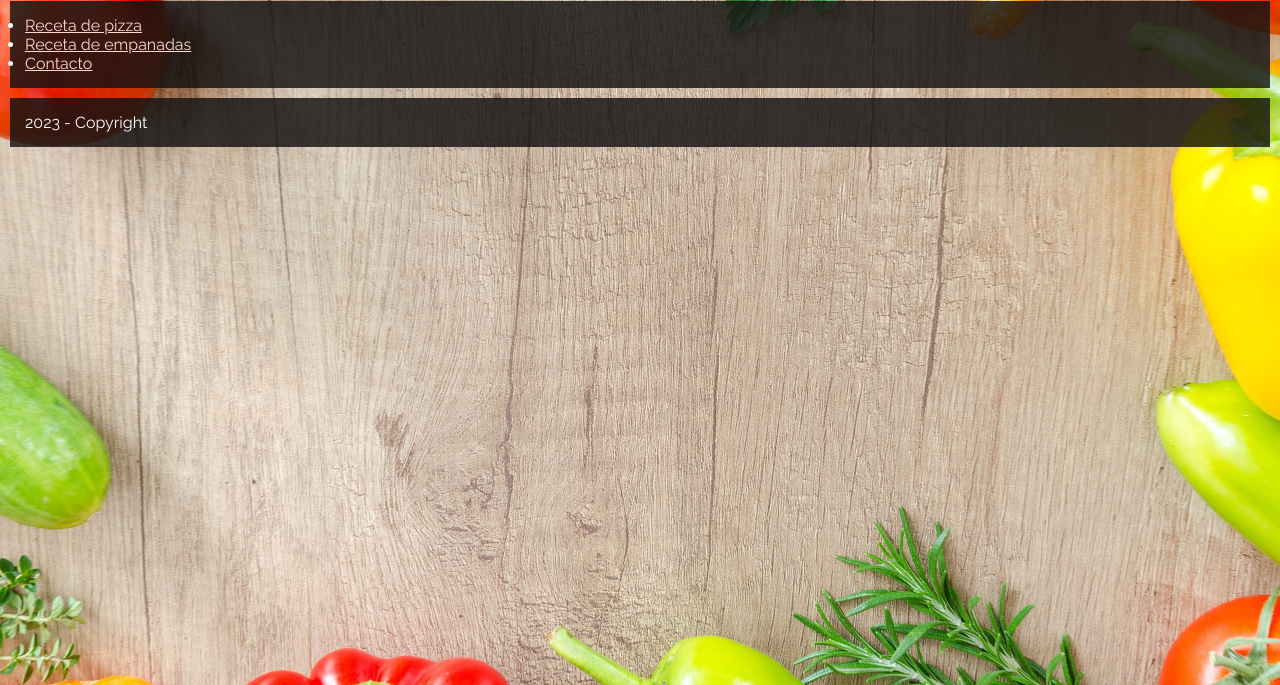
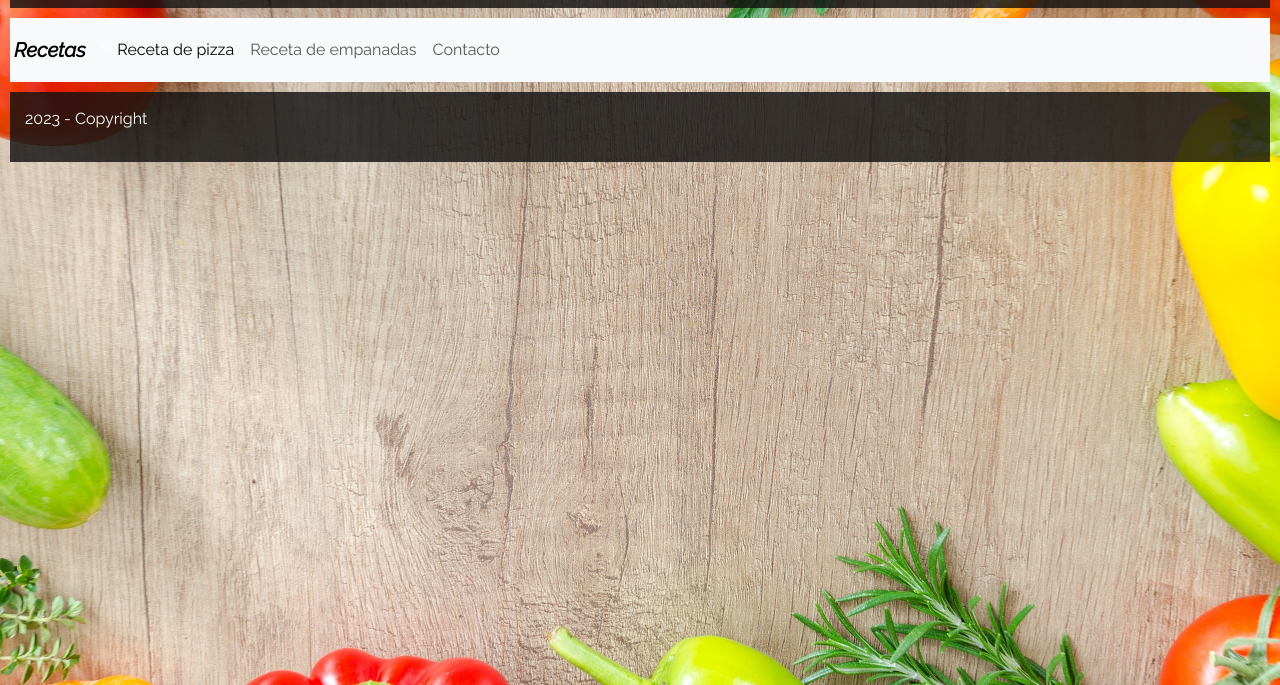
Before and after one commit to CaC2023c2-FullStackPython-23520/recetas-cac, a plain HTML site: page index.html in a window 1280 px wide. Shown: the part 115-800 px from the top of the page. Drawn offline with nearby package versions, Linux system fonts and the light colour scheme.

Commit message:
se incorpora bootstrap y se hace nuevo nav

```diff
--- a/index.html
+++ b/index.html
@@ -6,6 +6,7 @@
     <meta name="viewport" content="width=device-width, initial-scale=1.0">
     <title>Recetas CaC</title>
     <link rel="shortcut icon" href="img/favicon.ico" type="image/x-icon">
+    <link href="https://cdn.jsdelivr.net/npm/bootstrap@5.3.1/dist/css/bootstrap.min.css" rel="stylesheet" integrity="sha384-4bw+/aepP/YC94hEpVNVgiZdgIC5+VKNBQNGCHeKRQN+PtmoHDEXuppvnDJzQIu9" crossorigin="anonymous">
     <link rel="stylesheet" href="css/styles.css">
 </head>
 
@@ -14,16 +15,62 @@
         <h1 class="oscuro subrayado">Recetas CaC</h1>
         <h2 class="subrayado">Las mejores comidas</h2>
     </header>
-    <nav>
+    <!-- <nav>
         <ul>
             <li><a href="pages/pizza.html">Receta de pizza</a></li>
             <li><a href="pages/empanadas.html">Receta de empanadas</a></li>
             <li><a id="enlaceDeContacto" href="pages/contacto.html">Contacto</a></li>
         </ul>
-    </nav>
+    </nav> -->
+    <nav class="navbar navbar-expand-lg navbar-light bg-light">
+        <div class="container-fluid p-1">
+
+          <a class="navbar-brand" href="#">
+
+            <p class=" m-0 text-center ">
+                <i><b>Recetas</b> </i>
+            </p>
+          </a>
+
+          <button class="navbar-toggler p-1" type="button" data-bs-toggle="collapse" data-bs-target="#navbarSupportedContent" aria-controls="navbarSupportedContent" aria-expanded="false" aria-label="Toggle navigation">
+            <span class="navbar-toggler-icon p-1"></span>
+          </button>
+          <div class="collapse navbar-collapse " id="navbarSupportedContent">
+            <ul class="navbar-nav">
+           ¿
+              <li class="nav-item">
+                <a class="nav-link active" aria-current="page" href="pages/pizza.html">Receta de pizza</a>
+
+              </li>
+              <li class="nav-item">
+                <a class="nav-link" href="pages/empanadas.html">Receta de empanadas</a>
+              </li>
+              <!-- <li class="nav-item dropdown">
+                <a class="nav-link dropdown-toggle" href="#" id="navbarDropdown" role="button" data-bs-toggle="dropdown" aria-expanded="false">
+                  Dropdown
+                </a>
+                <ul class="dropdown-menu" aria-labelledby="navbarDropdown">
+                  <li><a class="dropdown-item" href="#">Acción</a></li>
+                  <li><a class="dropdown-item" href="#">Otra acción</a></li>
+                  <li><hr class="dropdown-divider"></li>
+                  <li><a class="dropdown-item" href="#">Algo más aquí</a></li>
+                </ul>
+              </li> -->
+              <li class="nav-item">
+                <a class="nav-link " href="pages/contacto.html">Contacto</a>
+              </li>
+            </ul>
+            <!-- <form class="d-flex" role="search">
+              <input class="form-control me-2" type="search" placeholder="Buscar" aria-label="Buscar">
+              <button class="btn btn-outline-success" type="submit">Buscar</button>
+            </form> -->
+          </div>
+        </div>
+      </nav>
     <footer>
         <p class="oscuro">2023 - Copyright</p>
     </footer>
+    <script src="https://cdn.jsdelivr.net/npm/bootstrap@5.3.1/dist/js/bootstrap.bundle.min.js" integrity="sha384-HwwvtgBNo3bZJJLYd8oVXjrBZt8cqVSpeBNS5n7C8IVInixGAoxmnlMuBnhbgrkm" crossorigin="anonymous"></script>
 </body>
 
 </html>
```
